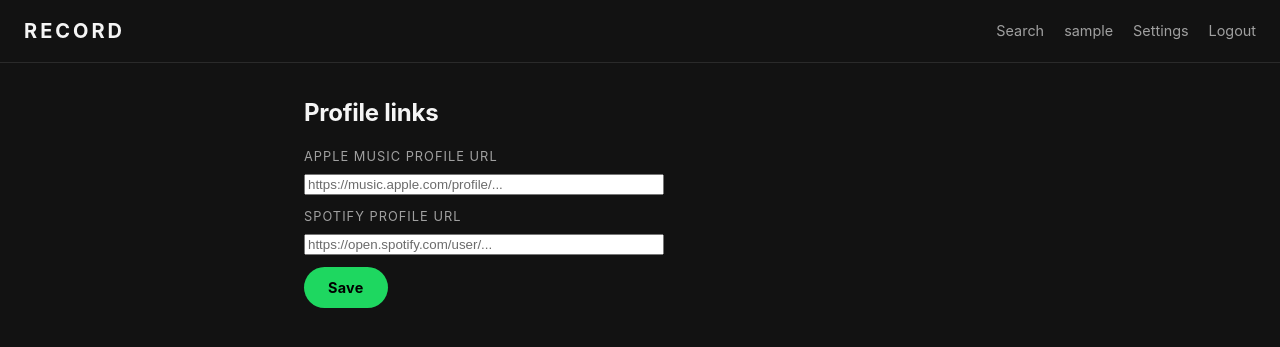
After one commit to Amirski77/RECORD-50, a Flask app: page /settings in a window 1280 px wide. The commit adds this page. Shown: the top 347 px of the page. Run offline with Flask 3, Linux system fonts and the light colour scheme; the visitor is signed in with stand-in values (Sample User, id 1); data comes from the database, SQL or seed files in the repository; parts of the project's set-up code (start-up, migrations or seed data) failed here and were passed over.

Commit message:
Add Apple Music + Spotify profile links with logos, settings page

```diff
--- a/app.py
+++ b/app.py
@@ -295,7 +295,7 @@ def profile(username):
     conn = get_db()
 
     user = conn.execute(
-        "SELECT id, username, created_at, current_streak, last_post_date FROM users WHERE username = ?",
+        "SELECT id, username, created_at, current_streak, last_post_date, apple_music_profile, spotify_profile FROM users WHERE username = ?",
         (username,)
     ).fetchone()
 
@@ -316,3 +316,24 @@ def profile(username):
     ).fetchall()
 
     return render_template("profile.html", profile_user=user, posts=posts, profile_streak=profile_streak)
+
+@app.route("/settings", methods=["GET", "POST"])
+@login_required
+def settings():
+    conn = get_db()
+    if request.method == "POST":
+        apple = request.form.get("apple_music_profile", "").strip() or None
+        spotify = request.form.get("spotify_profile", "").strip() or None
+        conn.execute(
+            "UPDATE users SET apple_music_profile = ?, spotify_profile = ? WHERE id = ?",
+            (apple, spotify, session["user_id"]),
+        )
+        conn.commit()
+        flash("Profile links updated")
+        return redirect("/user/" + session["username"])
+
+    user = conn.execute(
+        "SELECT apple_music_profile, spotify_profile FROM users WHERE id = ?",
+        (session["user_id"],),
+    ).fetchone()
+    return render_template("settings.html", user=user)
--- a/schema.sql
+++ b/schema.sql
@@ -7,7 +7,9 @@ CREATE TABLE users (
     password_hash TEXT NOT NULL,
     created_at TIMESTAMP DEFAULT CURRENT_TIMESTAMP,
     current_streak INTEGER NOT NULL DEFAULT 0,
-    last_post_date TEXT
+    last_post_date TEXT,
+    apple_music_profile TEXT,
+    spotify_profile TEXT
 );
 
 CREATE TABLE posts (
--- a/templates/layout.html
+++ b/templates/layout.html
@@ -13,6 +13,7 @@
                 {% if session.user_id %}
                     <a href="/search">Search</a>
                     <a href="/user/{{ session.username }}">{{ session.username }}</a>
+                    <a href="/settings">Settings</a>
                     <a href="/logout">Logout</a>
                 {% else %}
                     <a href="/login">Login</a>
--- /dev/null
+++ b/templates/settings.html
@@ -0,0 +1,16 @@
+{% extends "layout.html" %}
+
+{% block content %}
+    <h2>Profile links</h2>
+    <form action="/settings" method="post">
+        <label>Apple Music profile URL</label>
+        <input type="url" name="apple_music_profile" placeholder="https://music.apple.com/profile/..."
+               value="{{ user.apple_music_profile or '' }}">
+
+        <label>Spotify profile URL</label>
+        <input type="url" name="spotify_profile" placeholder="https://open.spotify.com/user/..."
+               value="{{ user.spotify_profile or '' }}">
+
+        <button type="submit">Save</button>
+    </form>
+{% endblock %}
```
Also changed, not shown: static/styles.css (+30 -0 lines), templates/profile.html (+13 -0 lines), static/apple-music.svg (added), static/spotify.png (added).
